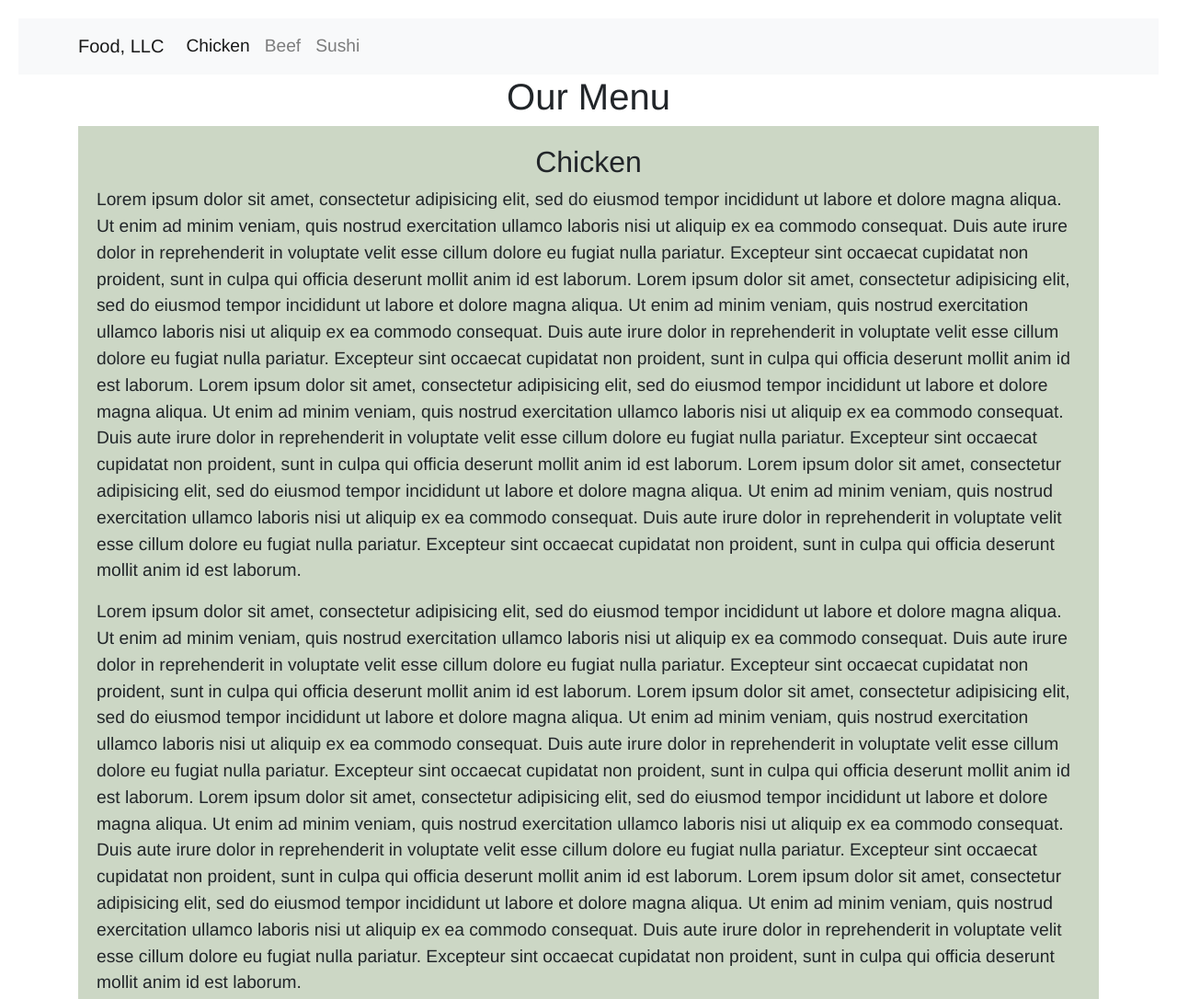
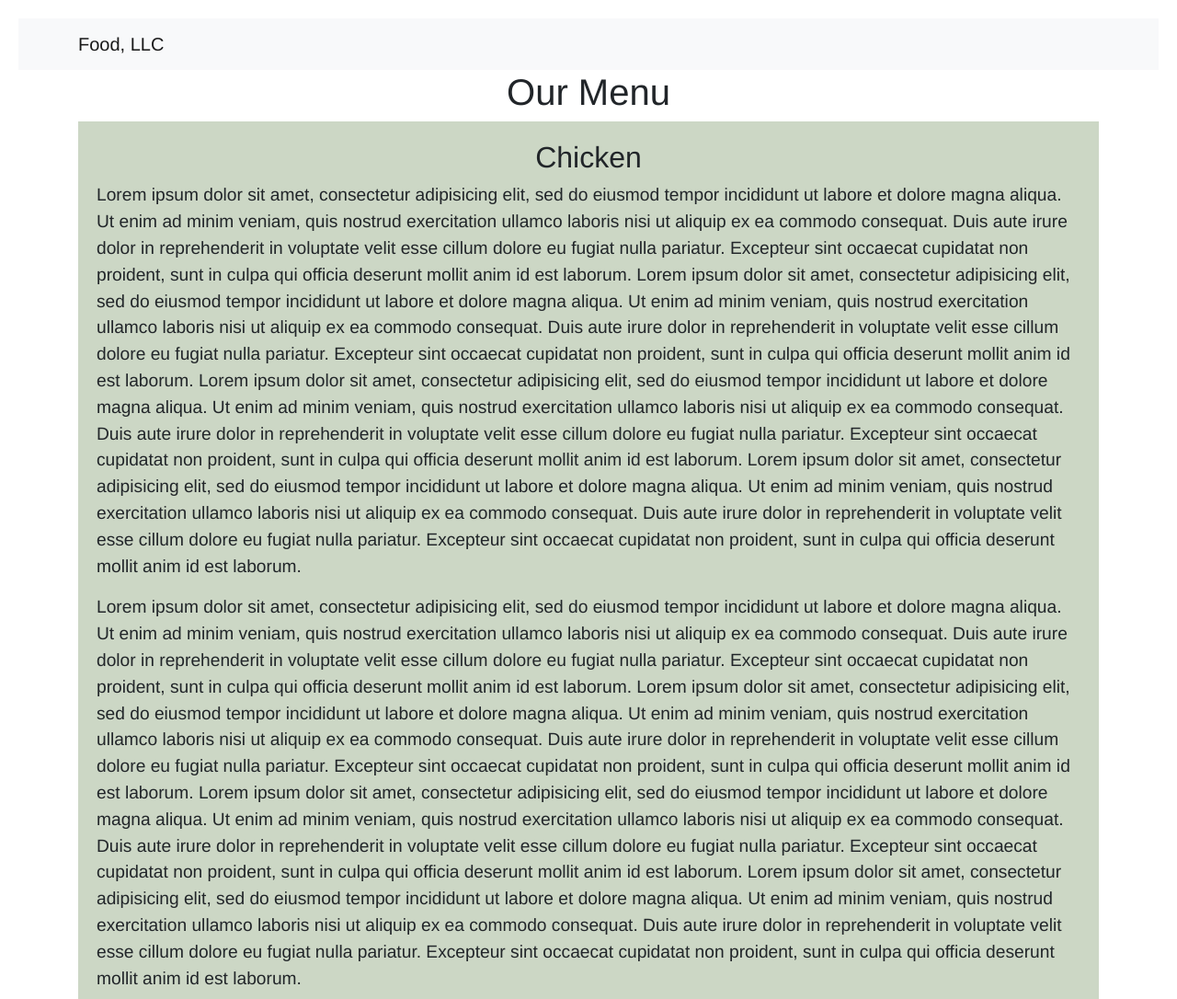
Before and after one commit to multidamsy/Freecodecamp-module3, a plain HTML site: page index.html in a window 1280 px wide. Shown: the top 1086 px of the page at 92% size. Drawn offline with nearby package versions, Linux system fonts and the light colour scheme.

Commit message:
Update index.html

```diff
--- a/index.html
+++ b/index.html
@@ -28,7 +28,7 @@
     <span class="navbar-toggler-icon"></span>
   </button>
   <div class="collapse navbar-collapse" id="navbarNavAltMarkup">
-    <div class="navbar-nav">
+    <div class="navbar-nav d-lg-none text-center">
       <a class="nav-item nav-link active" href="#">Chicken <span class="sr-only">(current)</span></a>
       <a class="nav-item nav-link" href="#">Beef</a>
       <a class="nav-item nav-link" href="#">Sushi</a>
```
